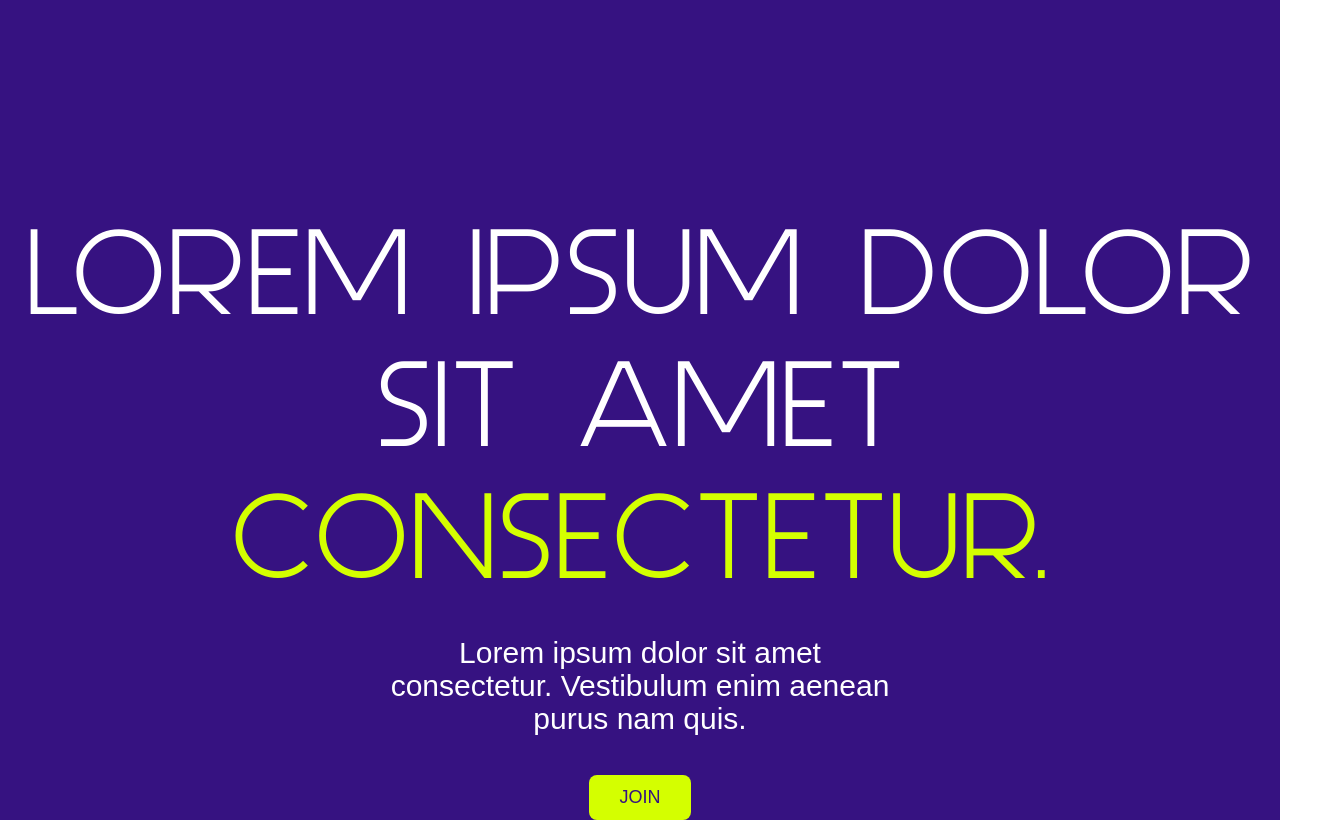
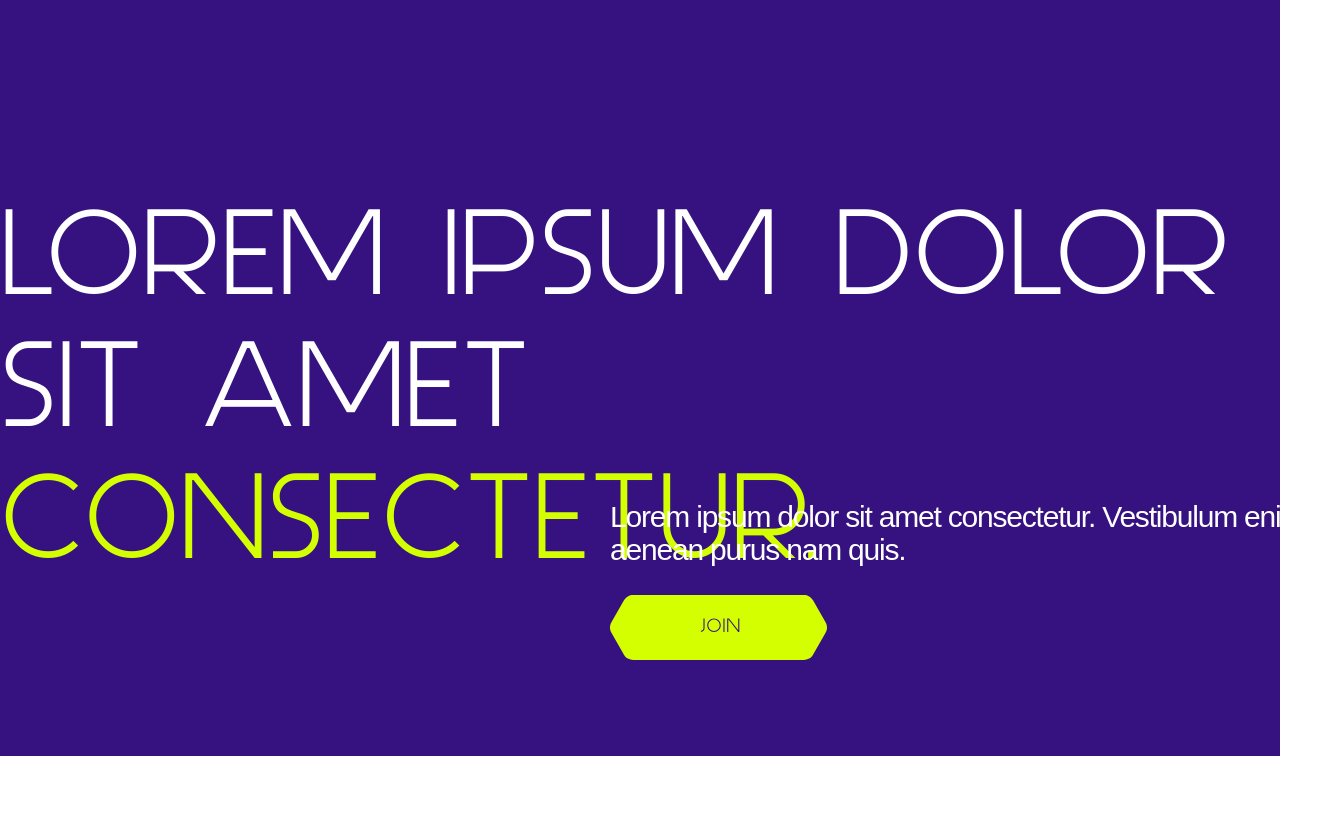
Before and after one commit to Cevu01/Dev-Test, a website: page index.html in a window 1280 px wide. Shown: the part 66-886 px from the top of the page, 1330 px wide, since content can reach past the window. After the commit the page ends 822 px from the top, so only its background shows below. Drawn offline with nearby package versions, Linux system fonts and the light colour scheme; files that its build step writes are made by us from their sources; a web font is replaced by a local one.

Commit message:
feat(hero): work on positioning subtitle & cta absolutly

```diff
--- a/index.html
+++ b/index.html
@@ -41,16 +41,33 @@
 
     <section class="hero">
       <div class="hero__container">
-        <div class="hero__content">
-          <h1 class="hero__title">
-            LOREM IPSUM DOLOR SIT AMET
-            <span class="hero__highlight">CONSECTETUR.</span>
-          </h1>
+        <h1 class="hero__title">
+          LOREM IPSUM DOLOR SIT AMET
+          <span class="hero__highlight">CONSECTETUR.</span>
+        </h1>
+        <div class="hero__group">
           <p class="hero__subtitle">
             Lorem ipsum dolor sit amet consectetur. Vestibulum enim aenean purus
             nam quis.
           </p>
-          <button class="hero__cta">Join</button>
+          <button class="btn btn--primary hero__cta">
+            <svg
+              width="217"
+              height="65"
+              viewBox="0 0 217 65"
+              fill="none"
+              xmlns="http://www.w3.org/2000/svg"
+            >
+              <path
+                d="M193.786 2.19674e-06H23.1967C21.3269 -0.00120108 19.4897 0.491939 17.87 1.4298C16.2504 2.36766 14.9054 3.71715 13.9705 5.34247L1.42626 27.1575C0.491899 28.7818 0 30.6244 0 32.5C0 34.3756 0.491899 36.2182 1.42626 37.8425L13.9705 59.6575C14.9054 61.2828 16.2504 62.6323 17.87 63.5702C19.4897 64.508 21.3269 65.0012 23.1967 65H193.786C195.654 64.9996 197.489 64.5058 199.107 63.568C200.725 62.6302 202.069 61.2815 203.003 59.6575L215.574 37.8425C216.508 36.2182 217 34.3756 217 32.5C217 30.6244 216.508 28.7818 215.574 27.1575L203.003 5.34247C202.069 3.71845 200.725 2.3698 199.107 1.43202C197.489 0.494244 195.654 0.000362397 193.786 2.19674e-06Z"
+                fill="#D5FF2F"
+              />
+              <path
+                d="M93.474 33.364C93.474 34.786 92.322 35.92 90.9 35.92V37C92.916 37 94.554 35.38 94.554 33.364V23.5H93.474V33.364ZM97.2492 30.25C97.2492 33.976 100.273 37 103.999 37C107.725 37 110.749 33.976 110.749 30.25C110.749 26.524 107.725 23.5 103.999 23.5C100.273 23.5 97.2492 26.524 97.2492 30.25ZM98.3292 30.25C98.3292 27.118 100.867 24.58 103.999 24.58C107.131 24.58 109.669 27.118 109.669 30.25C109.669 33.382 107.131 35.92 103.999 35.92C100.867 35.92 98.3292 33.382 98.3292 30.25ZM113.425 37H114.505V23.5H113.425V37ZM117.207 37H118.287V24.58H118.503L128.241 37H129.321V23.5H128.241V35.272L119.007 23.5H117.207V37Z"
+                fill="#361281"
+              />
+            </svg>
+          </button>
         </div>
       </div>
     </section>
--- a/scss/abstracts/_variables.scss
+++ b/scss/abstracts/_variables.scss
@@ -1,6 +1,6 @@
 $bg-color: #361281;
 $text-color: #ffffff;
 $accent-color: #d4ff00;
+$color-black: #000000;
 
 $font-heading: "Aspergit", sans-serif;
-$font-primary: "Futura", sans-serif;
--- a/scss/components/_button.scss
+++ b/scss/components/_button.scss
@@ -0,0 +1,33 @@
+.btn {
+  &--primary {
+    &.hero__cta {
+      display: inline-block;
+      background: none;
+      border: none;
+      padding: 0;
+      cursor: pointer;
+      line-height: 0;
+
+      svg {
+        display: block;
+        width: 217px;
+        height: 65px;
+        transition: transform 0.3s ease;
+      }
+
+      svg path:first-child {
+        fill: $accent-color !important;
+        transition: fill 0.3s ease;
+      }
+
+      &:hover {
+        svg {
+          transform: scale(1.05);
+        }
+        svg path:first-child {
+          fill: lighten($accent-color, 10%) !important;
+        }
+      }
+    }
+  }
+}
--- a/scss/components/_hero.scss
+++ b/scss/components/_hero.scss
@@ -1,13 +1,8 @@
 .hero {
-  background-color: $bg-color;
-  color: $text-color;
-  min-height: 92vh;
-  padding-top: 20rem;
-
-  &__content {
-    text-align: center;
-    max-width: 156rem;
+  &__container {
+    max-width: 150rem;
     margin: 0 auto;
+    position: relative;
   }
 
   &__title {
@@ -15,31 +10,26 @@
     font-size: 11.3rem;
     line-height: 13.2rem;
     font-weight: 300;
-    margin-bottom: 2rem;
 
     & .hero__highlight {
       color: $accent-color;
     }
   }
 
-  &__subtitle {
-    font-family: $font-primary;
-    font-size: 3rem;
-    line-height: 3.3rem;
-    max-width: 50rem;
-    margin: 0 auto 4rem;
-  }
+  &__group {
+    position: absolute;
+    top: 30rem;
+    max-width: 72rem;
+    right: -5rem;
+    display: flex;
+    flex-direction: column;
+    gap: 2.9rem;
 
-  &__cta {
-    font-family: $font-primary;
-    font-size: 1.8rem;
-    padding: 1.2rem 3rem;
-    background-color: $accent-color;
-    color: $bg-color;
-    border: none;
-    border-radius: 0.8rem;
-    text-transform: uppercase;
-    cursor: pointer;
-    transition: opacity 0.2s ease;
+    .hero__subtitle {
+      text-align: left;
+      font-size: 3rem;
+      line-height: 3.3rem;
+      letter-spacing: -0.04em;
+    }
   }
 }
--- a/scss/pages/_home.scss
+++ b/scss/pages/_home.scss
@@ -0,0 +1,6 @@
+.hero {
+  background-color: $bg-color;
+  color: $text-color;
+  min-height: 92vh;
+  padding-top: 18rem;
+}
```
